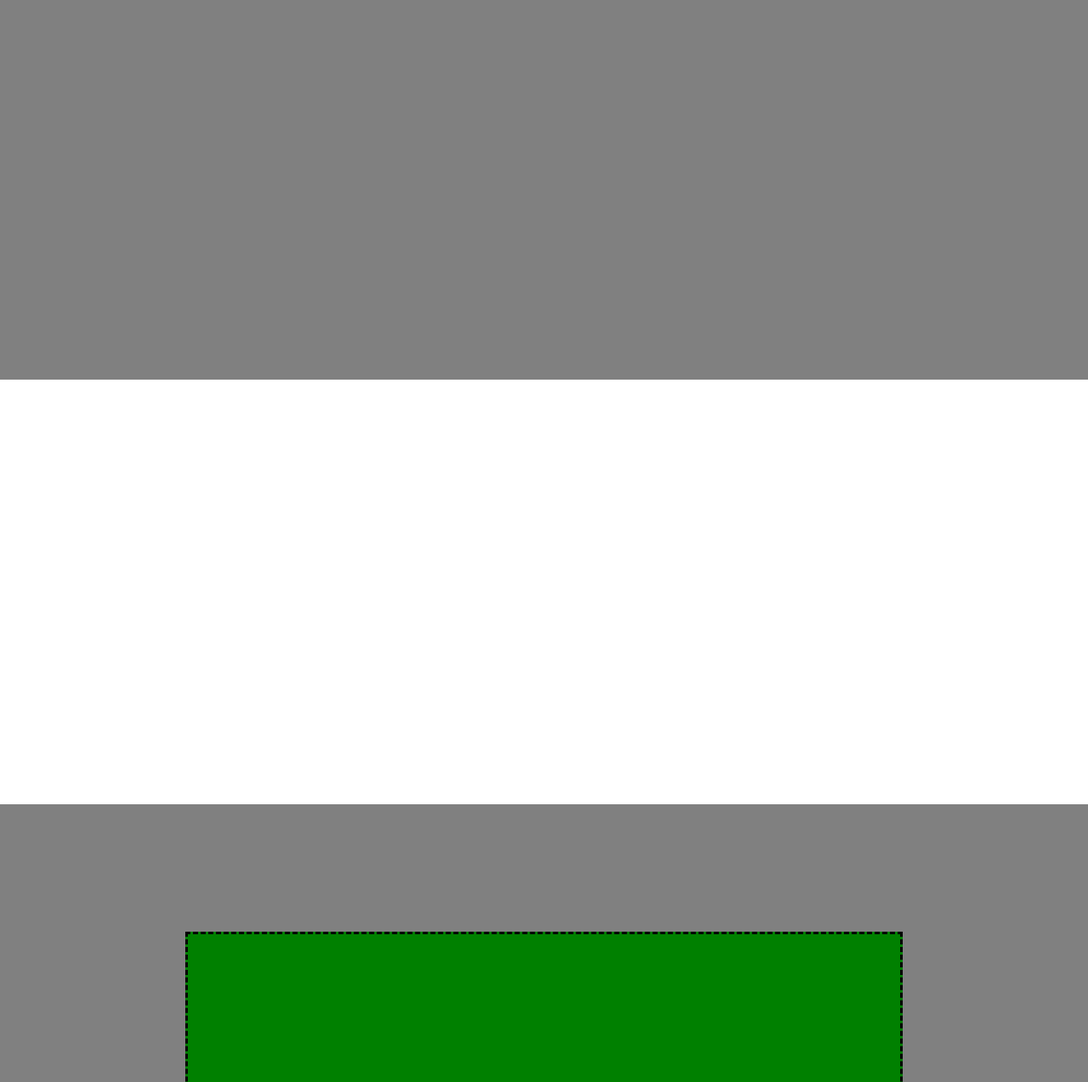
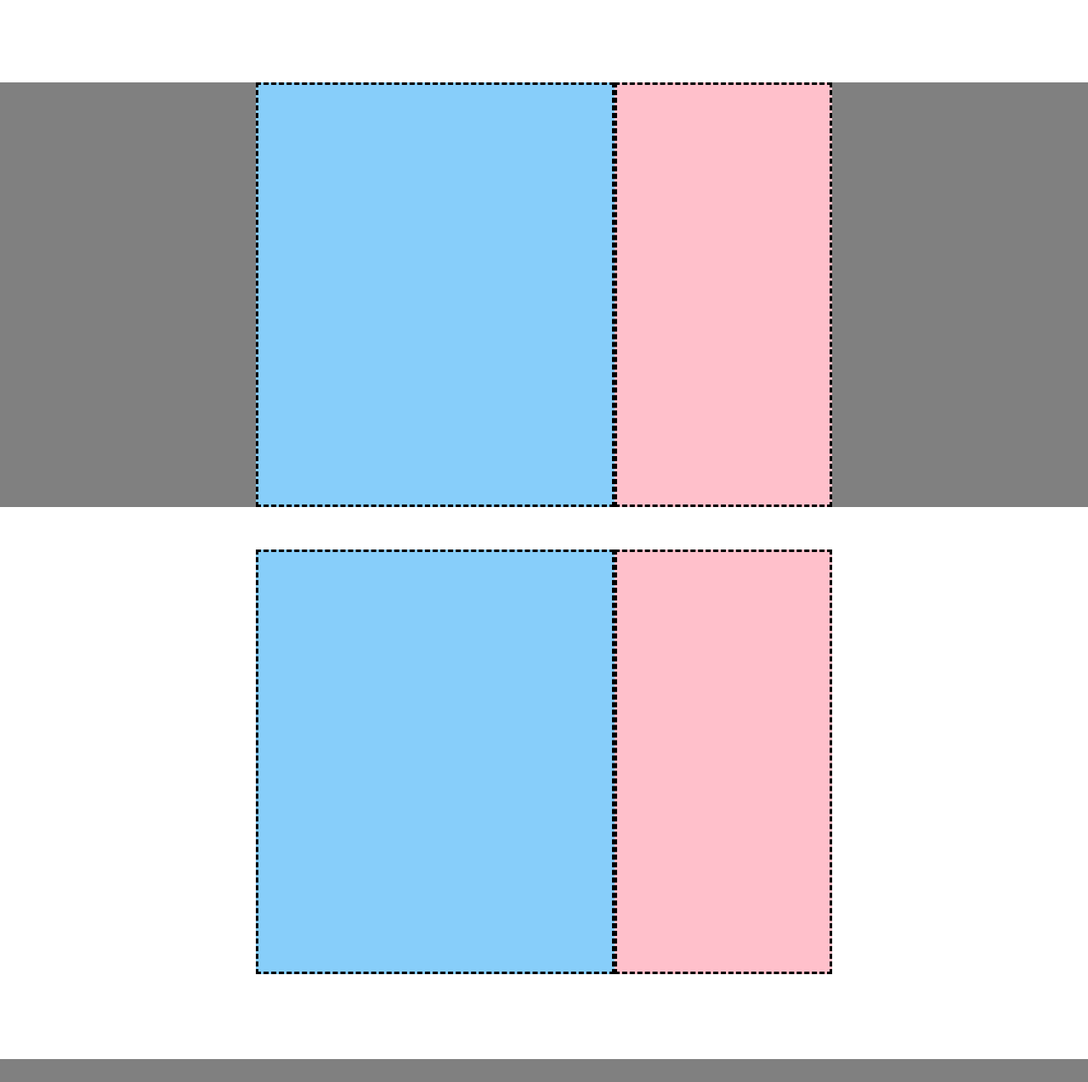
Before and after one commit to Lorenzo-Ruben-Rampa/htmlcss-struttura-discord, a plain HTML site: page index.html in a window 1280 px wide. Shown: the part 1128-2402 px from the top of the page at 85% size. Drawn offline with Linux system fonts and the light colour scheme.

Commit message:
contenuti sezioni

```diff
--- a/css/style.css
+++ b/css/style.css
@@ -71,11 +71,15 @@ div {
 /* Sezioni */
 
 .container-blue {
-    background-color: blue;
+    background-color: lightskyblue;
+    height: 500px;
+    width: 33%;
 }
 
 .container-pink {
     background-color: pink;
+    height: 500px;
+    width: 20%;
 }
 
 .sezione-grande {
@@ -94,11 +98,17 @@ div {
 
 .dispari {
     height: 500px;
+    display: flex;
+    justify-content: center;
+    margin-top: 50px;
+    margin-bottom: 100px;
 }
 
 .pari {
     background-color: gray;
     height: 500px;
+    display: flex;
+    justify-content: center;
 }
 
 /* Ultima section */
--- a/index.html
+++ b/index.html
@@ -31,8 +31,14 @@
             <div class="container-blue"></div>
             <div class="container-pink"></div>
         </section>
-        <section class="pari"></section>
-        <section class="dispari"></section>
+        <section class="pari">
+            <div class="container-blue"></div>
+            <div class="container-pink"></div>
+        </section>
+        <section class="dispari">
+            <div class="container-blue"></div>
+            <div class="container-pink"></div>
+        </section>
 
         <!-- sezione principale -->
         <section class=" sezione-grande">
```
